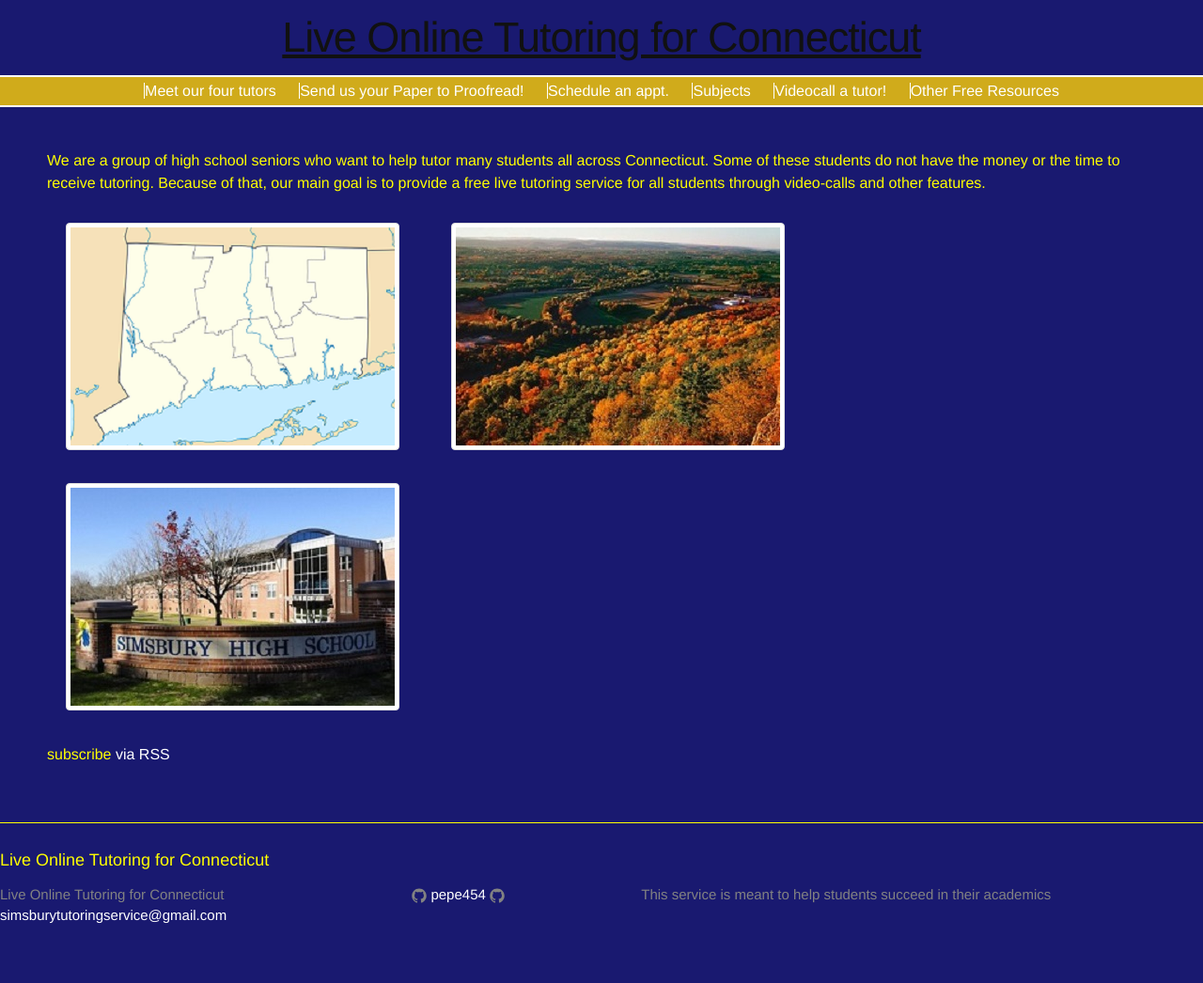
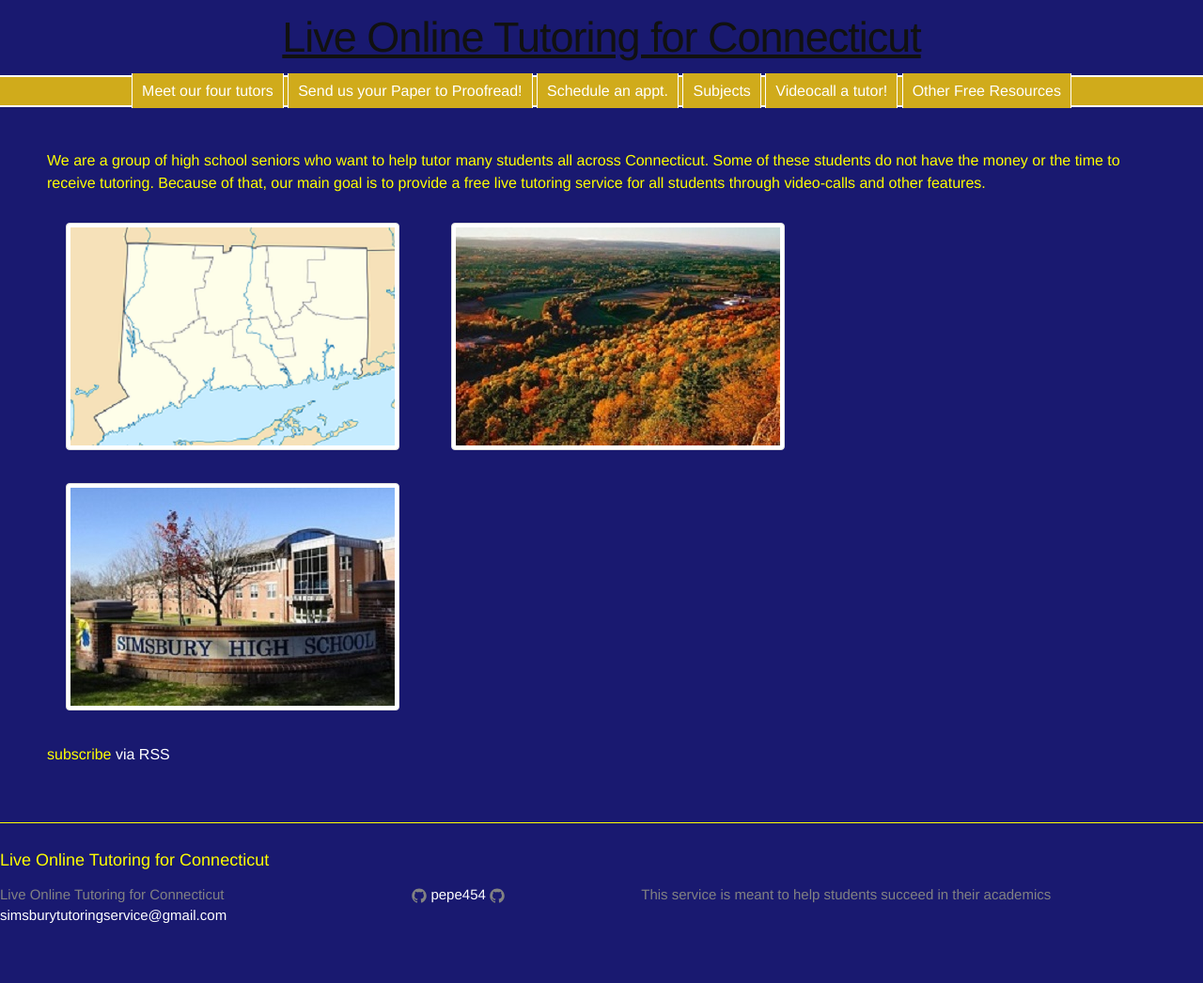
Before and after one commit to pepe454/pepe454.github.io, a Jekyll site: the page built from index.html, in a window 1280 px wide. Shown: the whole page at 94% size. Built offline with Jekyll 4.4.1, drawn with Linux system fonts in a browser that asks for light colours; the list of posts is cut into pages by our own code.

Commit message:
Update _layout.scss

```diff
--- a/_sass/_layout.scss
+++ b/_sass/_layout.scss
@@ -39,9 +39,11 @@
 
 
     .page-link {
-        margin-left: 10px;
-        margin-right: 10px;
+        line-height: 30px;
+        background-color: #d0ab1b;
+        padding: 10px;
         border-left: 1px solid white;
+        border-right: 1px solid white;
         color: white;
         line-height: $base-line-height;
     }
```
